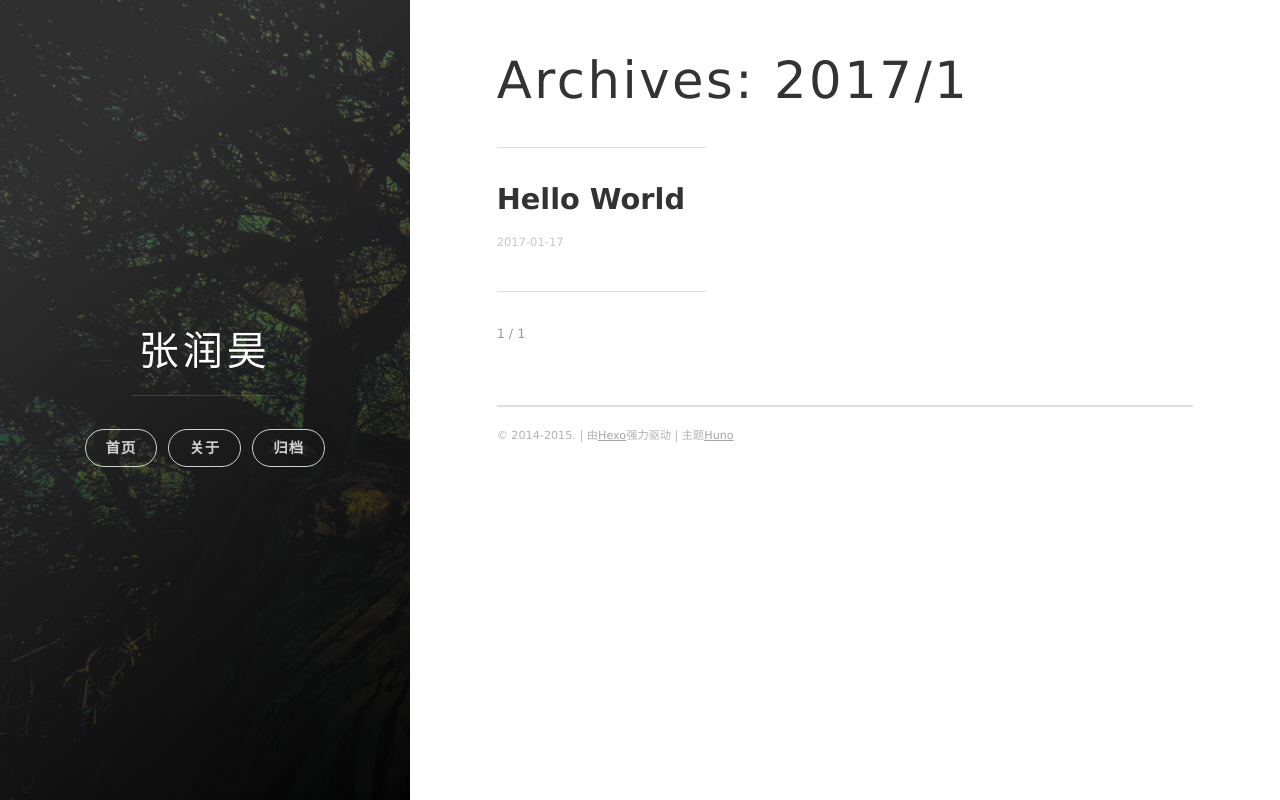
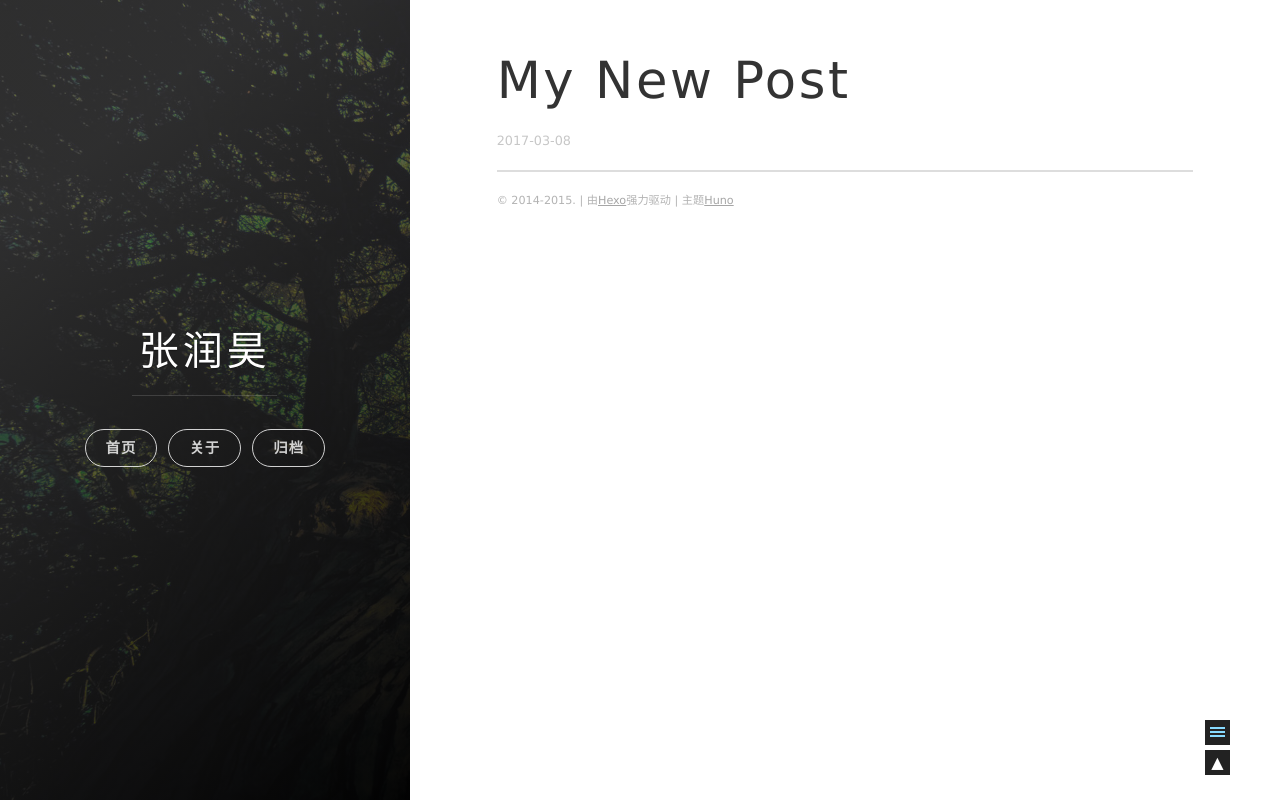
Before and after one commit to JingLiii/JingLiii.github.io, a plain HTML site: page 2017/03/08/My-New-Post/index.html in a window 1280 px wide. Drawn offline with nearby package versions, Linux system fonts and the light colour scheme; some packages are replaced by stand-ins of ours.

Commit message:
Site updated: 2017-03-08 00:37:21

```diff
--- a/archives/2017/01/index.html
+++ b/2017/03/08/My-New-Post/index.html
@@ -7,7 +7,7 @@
 
 
     <title>
-      Archives: 2017/1
+      My New Post | 张润昊
     </title>
 
     <meta name="viewport" content="width=device-width, initial-scale=1, maximum-scale=1, user-scalable=no">
@@ -16,12 +16,13 @@
 
 
 
-    <meta property="og:type" content="website">
-<meta property="og:title" content="Archives: 2017/1">
-<meta property="og:url" content="http://yoursite.com/archives/2017/01/index.html">
+    <meta property="og:type" content="article">
+<meta property="og:title" content="My New Post | 张润昊">
+<meta property="og:url" content="http://yoursite.com/2017/03/08/My-New-Post/index.html">
 <meta property="og:site_name" content="张润昊">
+<meta property="og:updated_time" content="2017-03-07T16:34:40.117Z">
 <meta name="twitter:card" content="summary">
-<meta name="twitter:title" content="Archives: 2017/1">
+<meta name="twitter:title" content="My New Post | 张润昊">
 
 
 
@@ -141,47 +142,39 @@ classes that you can use:
         <div class="content-wrapper__inner entry">
 
 
+<article class="post-container post-container--single">
 
-  <h1 class="archive-title">Archives: 2017/1</h1>
-  <hr class="post-list__divider" />
+  <header class="post-header">
+
+    <h1 class="post-title">My New Post</h1>
 
 
-<div class="main-post-list">
-    <ol class="post-list">
+
+    <div class="post-meta">
+      <time datetime="2017-03-08" class="post-meta__date date">2017-03-08</time>
+
+      <span class="post-meta__tags tags">
 
 
-    <li>
-
-      <h2 class="post-list__post-title post-title">
-        <a href="/2017/01/17/hello-world/" title="link to Hello World">Hello World</a>
-      </h2>
-
-      <div class="post-list__meta">
-
-        <time datetime="2017-01-17" class="post-list__meta--date date">2017-01-17</time>
-      </div>
-
-      <div class="excerpt">
-
-      </div>
-
-      <hr class="post-list__divider" />
-    </li>
-
-  </ol>
-
-  <hr class="post-list__divider " />
-
-<nav class="pagination" role="navigation">
 
 
-    <span class="pagination__page-number"> 1 / 1</span>
+
+      </span>
+    </div>
 
 
-</nav>
+
+  </header>
+
+  <section id="post-content" class="article-content post">
+
+  </section>
 
 
-</div>
+
+</article>
+
+
             <footer class="footer">
 
     <span class="footer__copyright">&copy; 2014-2015. | 由<a href="https://hexo.io/">Hexo</a>强力驱动 | 主题<a href="https://github.com/someus/huno">Huno</a></span>
@@ -210,6 +203,18 @@ classes that you can use:
 
 
 
+    <script src="/js/awesome-toc.min.js"></script>
+    <script>
+        $(document).ready(function(){
+            $.awesome_toc({
+                overlay: true,
+                contentId: "post-content",
+            });
+        });
+    </script>
+
+
+
 
     <!--kill ie6 -->
 <!--[if IE 6]>
```
Also changed, not shown: archives/2017/index.html (+18 -0 lines), archives/index.html (+18 -0 lines), index.html (+18 -0 lines).
